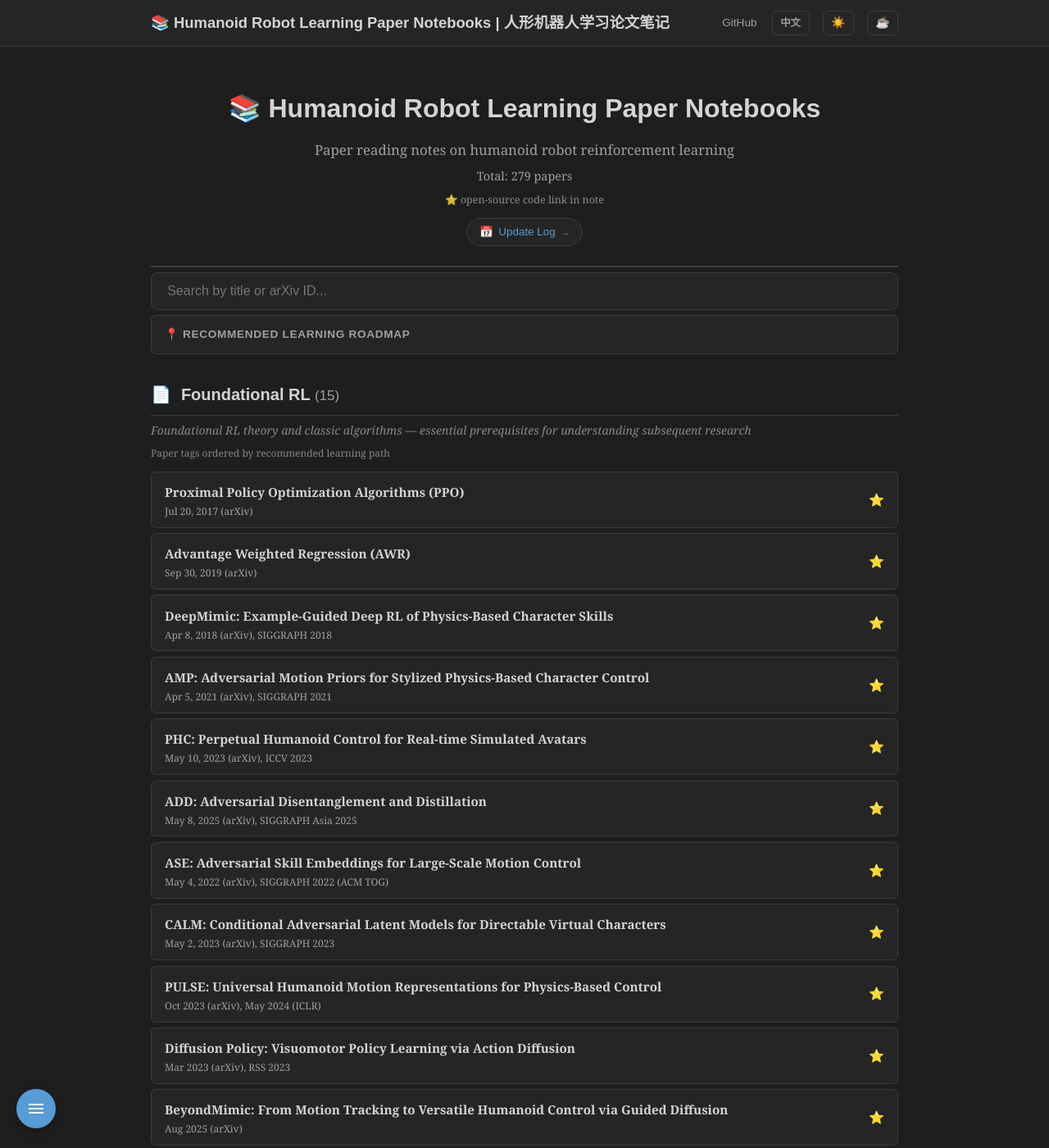
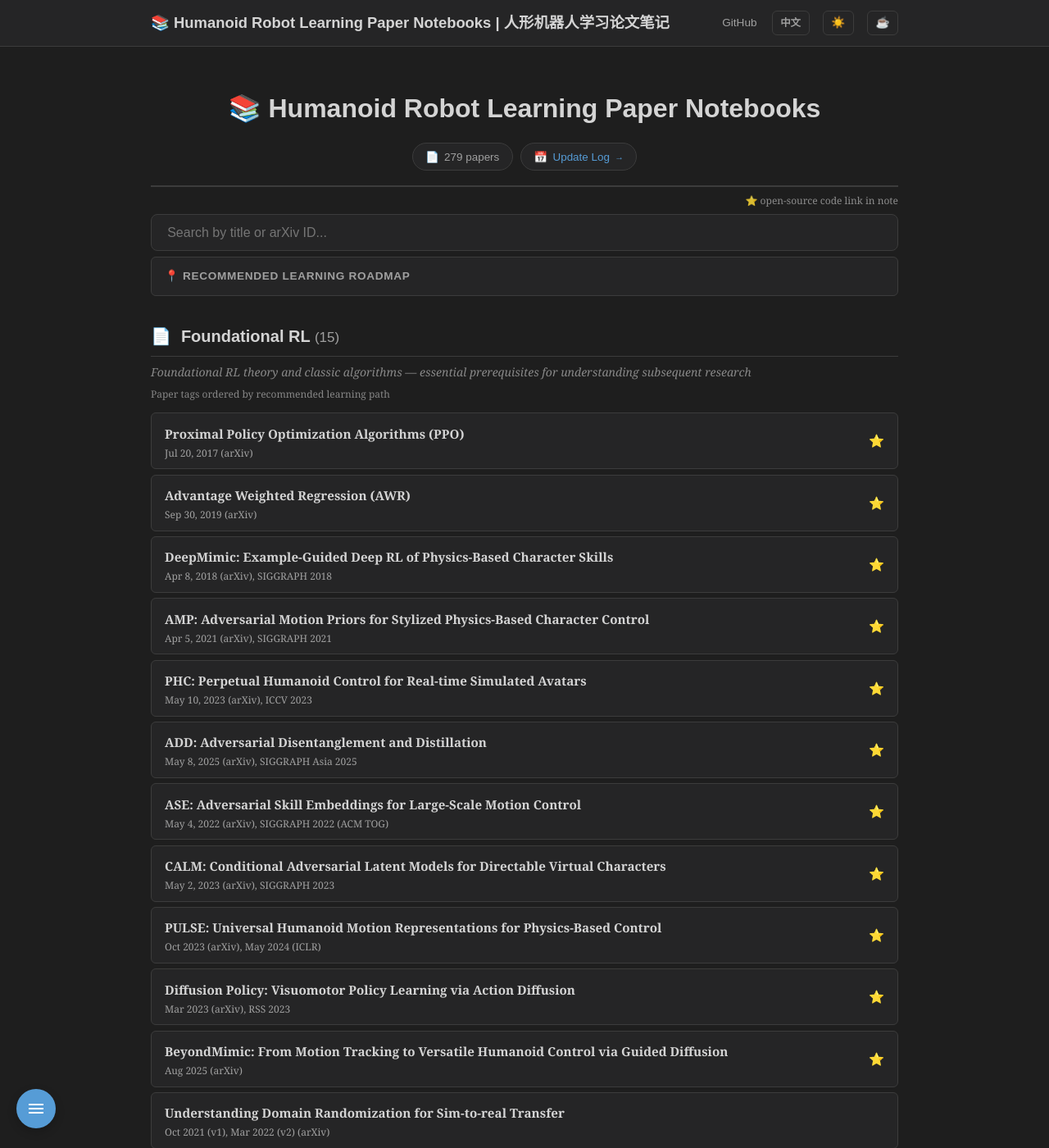
Before and after one commit to ImChong/Humanoid_Robot_Learning_Paper_Notebooks, a Jekyll site: the page built from index.html, in a window 1280 px wide and 1400 px high. Shown: the whole window at 82% size. Built offline with Jekyll 4.4.1, drawn with Linux system fonts in a browser that asks for light colours.

Commit message:
refactor(index): 简化主页 hero 为「标题 + 元信息芯片」两行布局
hero 原为五行居中堆叠（标题/描述/篇数/⭐️图例/更新记录胶囊），
信息冗余且拥挤：

- 删除与标题近乎重复的描述行
- 篇数与「📅 更新记录」入口合并为一行并排胶囊芯片
- ⭐️ 开源图例移至搜索框上方右对齐小字，紧邻其注释的卡片区
- hero 底部留白 1.5rem → 1.1rem；清理不再使用的
  .subtitle / .index-updates-link / .updates-entry-* 样式

Co-Authored-By: Claude Fable 5 <noreply@anthropic.com>
Claude-Session: https://claude.ai/code/session_01D6GD1AnohThNNJVohDkrch

```diff
--- a/assets/css/style.css
+++ b/assets/css/style.css
@@ -187,7 +187,7 @@ html {
 .index-header {
   text-align: center;
   margin-bottom: 0.4rem;
-  padding-bottom: 1.5rem;
+  padding-bottom: 1.1rem;
   border-bottom: 2px solid var(--border);
 }
 
@@ -204,16 +204,51 @@ html {
   font-size: 1.05rem;
 }
 
-.index-header .subtitle {
-  font-size: 0.9rem;
-  margin-top: 0.3rem;
-}
-
-.index-header .index-legend {
-  font-size: 0.78rem;
+/* Hero meta chips: note count + update-log entry on one row. */
+.index-meta-chips {
+  display: flex;
+  justify-content: center;
+  align-items: center;
+  flex-wrap: wrap;
+  gap: 0.6rem;
+  margin: 0.9rem 0 0;
+}
+
+.index-chip {
+  display: inline-flex;
+  align-items: center;
+  gap: 0.4rem;
+  padding: 0.26rem 0.95rem;
+  font-family: 'Arial', 'Helvetica Neue', sans-serif;
+  font-size: 0.84rem;
+  color: var(--text-secondary);
+  background: var(--card-bg);
+  border: 1px solid var(--border);
+  border-radius: 999px;
+}
+
+a.index-chip-link {
+  color: var(--link);
+  text-decoration: none;
+  transition: border-color 0.2s ease, color 0.2s ease;
+}
+
+a.index-chip-link:hover {
+  color: var(--link-hover);
+  border-color: var(--link);
+}
+
+.index-chip-arrow {
+  font-size: 0.8em;
+}
+
+/* ⭐️ legend sits right above the paper list it annotates. */
+.index-main .index-legend {
+  font-size: 0.75rem;
   color: var(--text-secondary);
   opacity: 0.85;
-  margin: 0.35rem 0 0;
+  text-align: right;
+  margin: 0 0 0.35rem;
 }
 
 .paper-count {
@@ -2172,35 +2207,6 @@ a.updates-item-link:hover {
   border-color: var(--link-hover);
 }
 
-/* ── Homepage entry link ── */
-.index-header .index-updates-link {
-  margin: 0.7rem 0 0;
-}
-
-.updates-entry-link {
-  display: inline-flex;
-  align-items: center;
-  gap: 0.4rem;
-  padding: 0.26rem 0.95rem;
-  font-family: 'Arial', 'Helvetica Neue', sans-serif;
-  font-size: 0.84rem;
-  color: var(--link);
-  background: var(--card-bg);
-  border: 1px solid var(--border);
-  border-radius: 999px;
-  text-decoration: none;
-  transition: border-color 0.2s ease, color 0.2s ease;
-}
-
-.updates-entry-link:hover {
-  color: var(--link-hover);
-  border-color: var(--link);
-}
-
-.updates-entry-arrow {
-  font-size: 0.8em;
-}
-
 @media (max-width: 600px) {
   .updates-header h1 {
     font-size: 1.4rem;
--- a/index.html
+++ b/index.html
@@ -4,7 +4,6 @@ title: "Home"
 ---
 <div class="index-header">
   <h1 data-en="📚 Humanoid Robot Learning Paper Notebooks" data-zh="📚 人形机器人学习论文笔记">📚 Humanoid Robot Learning Paper Notebooks</h1>
-  <p data-en="Paper reading notes on humanoid robot reinforcement learning" data-zh="人形机器人强化学习论文阅读笔记">Paper reading notes on humanoid robot reinforcement learning</p>
   {% assign paper_count = 0 %}
   {% for cat in site.data.papers %}
     {% assign cat_papers_size = cat[1].papers | size %}
@@ -16,13 +15,15 @@ title: "Home"
       {% endfor %}
     {% endif %}
   {% endfor %}
-  <p class="subtitle" id="paper-count-label" data-en="Total: {{ paper_count | escape }} papers" data-zh="共 {{ paper_count | escape }} 篇笔记">Total: {{ paper_count | escape }} papers</p>
-  <p class="index-legend" data-en="⭐️ open-source code link in note" data-zh="⭐️ 笔记含开源源码链接">⭐️ open-source code link in note</p>
-  <p class="index-updates-link">
-    <a href="{{ '/updates.html' | relative_url }}" class="updates-entry-link">
+  <p class="index-meta-chips">
+    <span class="index-chip" id="paper-count-label">
+      <span aria-hidden="true">📄</span>
+      <span data-en="{{ paper_count | escape }} papers" data-zh="共 {{ paper_count | escape }} 篇笔记">{{ paper_count | escape }} papers</span>
+    </span>
+    <a href="{{ '/updates.html' | relative_url }}" class="index-chip index-chip-link">
       <span aria-hidden="true">📅</span>
       <span data-en="Update Log" data-zh="更新记录">Update Log</span>
-      <span class="updates-entry-arrow" aria-hidden="true">→</span>
+      <span class="index-chip-arrow" aria-hidden="true">→</span>
     </a>
   </p>
 </div>
@@ -68,6 +69,7 @@ title: "Home"
 
   <div class="index-main" id="index-main">
 
+    <p class="index-legend" data-en="⭐️ open-source code link in note" data-zh="⭐️ 笔记含开源源码链接">⭐️ open-source code link in note</p>
     <div class="search-container">
       <input type="text" id="paper-search" placeholder="Search by title or arXiv ID..." data-en-placeholder="Search by title or arXiv ID..." data-zh-placeholder="通过论文标题或 arXiv 编号搜索..." aria-label="Search papers" data-en-aria-label="Search papers" data-zh-aria-label="搜索论文">
     </div>
```
